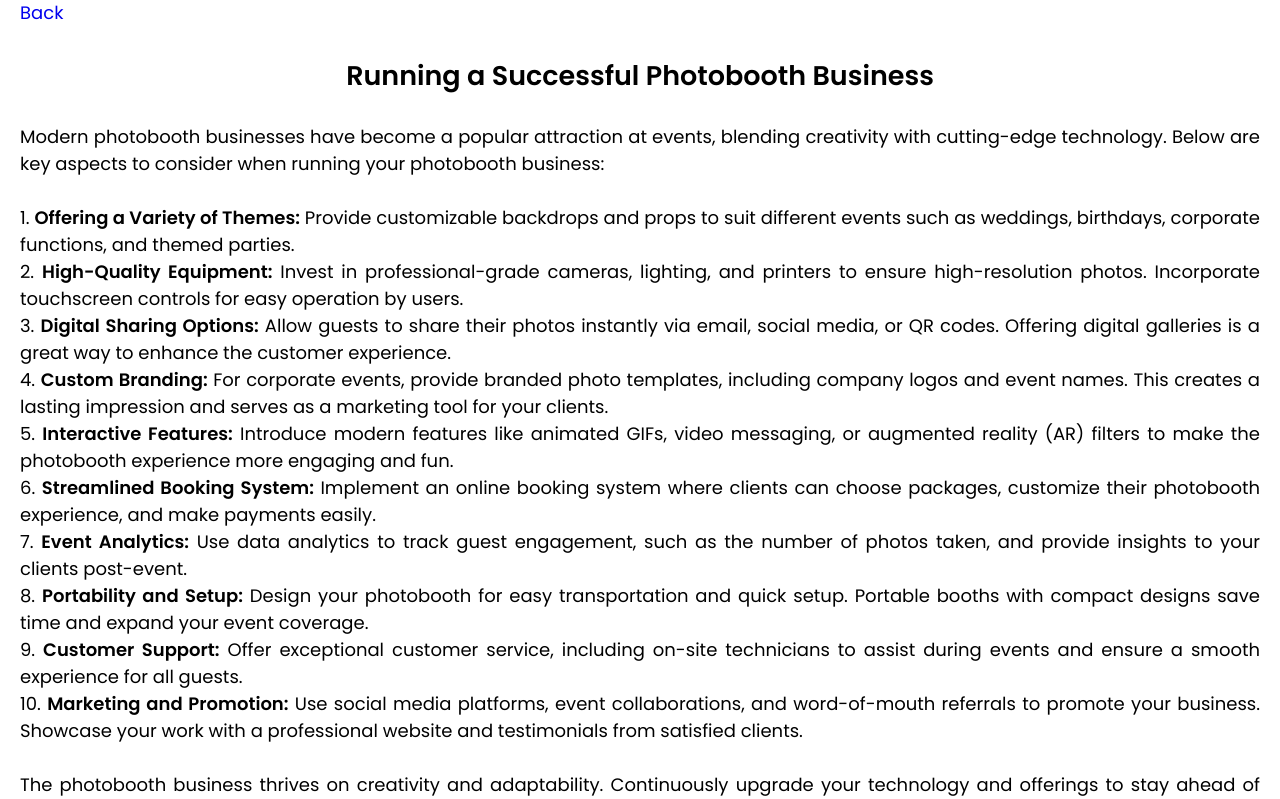
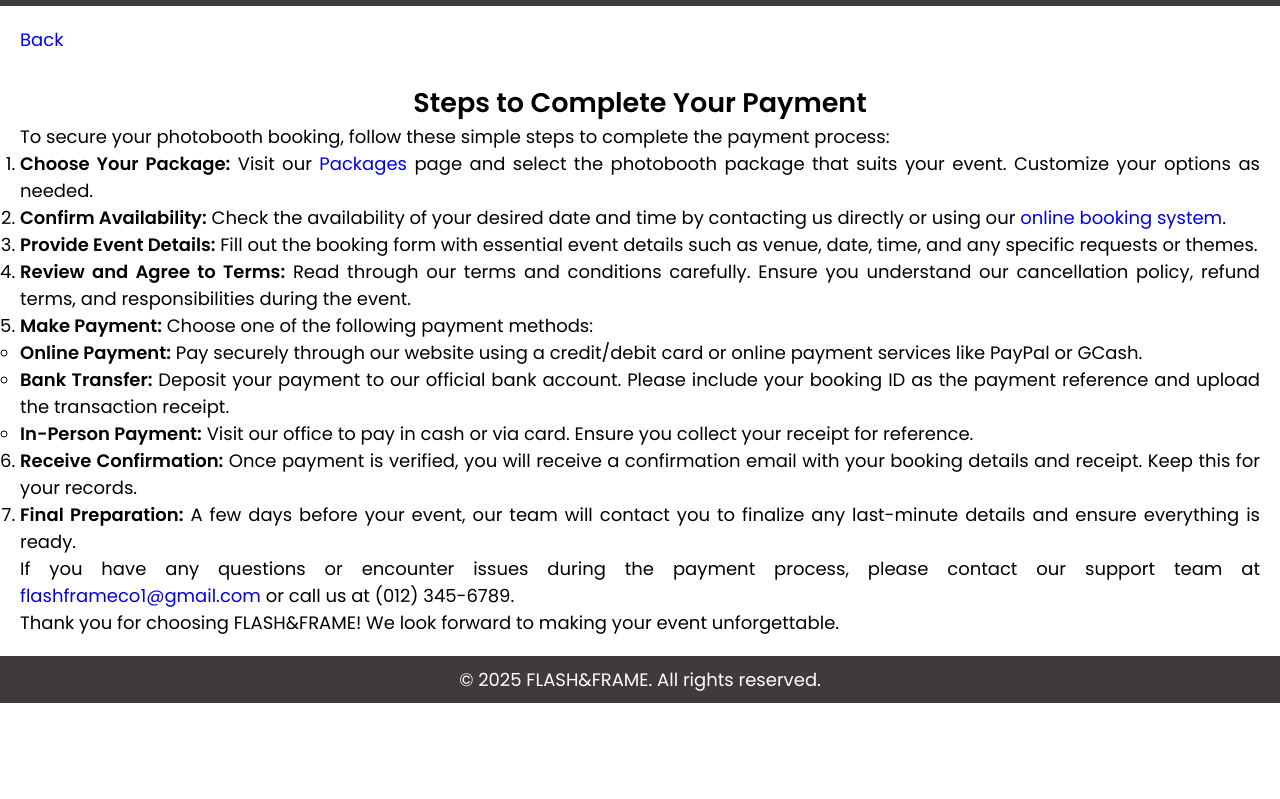
Before and after one commit to flashframeco/flashandframeco, a plain HTML site: page payment.html in a window 1280 px wide. Shown: the part 116-915 px from the top of the page. After the commit the page ends 819 px from the top, so only its background shows below. Drawn offline with Linux system fonts and the light colour scheme.

Commit message:
payment.html

```diff
--- a/payment.html
+++ b/payment.html
@@ -7,39 +7,43 @@
 </head>
 <body>
   <header>
-    <a href="main.html" class="fa-fas-backward"><a></a>
-    <h1>Payment</h1>
+    <a href="main.html" class="fa-fas-backward">Back</a>
+    <h1>Payment Process</h1>
   </header>
 
   <main>
     <a href="index.html" class="fa-fas-backward">Back</a>
 
-    <h2>Running a Successful Photobooth Business</h2><BR>
-    <p>Modern photobooth businesses have become a popular attraction at events, blending creativity with cutting-edge technology. Below are key aspects to consider when running your photobooth business: <BR><BR>
+    <h2>Steps to Complete Your Payment</h2>
+    <p>To secure your photobooth booking, follow these simple steps to complete the payment process:</p>
 
-        <ol>1. <b>Offering a Variety of Themes:</b> Provide customizable backdrops and props to suit different events such as weddings, birthdays, corporate functions, and themed parties.</ol>
+    <ol>
+      <li><b>Choose Your Package:</b> Visit our <a href="index.html">Packages</a> page and select the photobooth package that suits your event. Customize your options as needed.</li>
 
-        <ol>2. <b>High-Quality Equipment:</b> Invest in professional-grade cameras, lighting, and printers to ensure high-resolution photos. Incorporate touchscreen controls for easy operation by users.</ol>
+      <li><b>Confirm Availability:</b> Check the availability of your desired date and time by contacting us directly or using our <a href="index.html">online booking system</a>.</li>
 
-        <ol>3. <b>Digital Sharing Options:</b> Allow guests to share their photos instantly via email, social media, or QR codes. Offering digital galleries is a great way to enhance the customer experience.</ol>
+      <li><b>Provide Event Details:</b> Fill out the booking form with essential event details such as venue, date, time, and any specific requests or themes.</li>
 
-        <ol>4. <b>Custom Branding:</b> For corporate events, provide branded photo templates, including company logos and event names. This creates a lasting impression and serves as a marketing tool for your clients.</ol>
+      <li><b>Review and Agree to Terms:</b> Read through our terms and conditions carefully. Ensure you understand our cancellation policy, refund terms, and responsibilities during the event.</li>
 
-        <ol>5. <b>Interactive Features:</b> Introduce modern features like animated GIFs, video messaging, or augmented reality (AR) filters to make the photobooth experience more engaging and fun.</ol>
+      <li><b>Make Payment:</b> Choose one of the following payment methods:
+        <ul>
+          <li><b>Online Payment:</b> Pay securely through our website using a credit/debit card or online payment services like PayPal or GCash.</li>
+          <li><b>Bank Transfer:</b> Deposit your payment to our official bank account. Please include your booking ID as the payment reference and upload the transaction receipt.</li>
+          <li><b>In-Person Payment:</b> Visit our office to pay in cash or via card. Ensure you collect your receipt for reference.</li>
+        </ul>
+      </li>
 
-        <ol>6. <b>Streamlined Booking System:</b> Implement an online booking system where clients can choose packages, customize their photobooth experience, and make payments easily.</ol>
+      <li><b>Receive Confirmation:</b> Once payment is verified, you will receive a confirmation email with your booking details and receipt. Keep this for your records.</li>
 
-        <ol>7. <b>Event Analytics:</b> Use data analytics to track guest engagement, such as the number of photos taken, and provide insights to your clients post-event.</ol>
+      <li><b>Final Preparation:</b> A few days before your event, our team will contact you to finalize any last-minute details and ensure everything is ready.</li>
+    </ol>
 
-        <ol>8. <b>Portability and Setup:</b> Design your photobooth for easy transportation and quick setup. Portable booths with compact designs save time and expand your event coverage.</ol>
+    <p>If you have any questions or encounter issues during the payment process, please contact our support team at <a href="mailto:support@flashandframe.com">flashframeco1@gmail.com</a> or call us at (012) 345-6789.</p>
 
-        <ol>9. <b>Customer Support:</b> Offer exceptional customer service, including on-site technicians to assist during events and ensure a smooth experience for all guests.</ol>
+    <p>Thank you for choosing FLASH&FRAME! We look forward to making your event unforgettable.</p>
+  </main>
 
-        <ol>10. <b>Marketing and Promotion:</b> Use social media platforms, event collaborations, and word-of-mouth referrals to promote your business. Showcase your work with a professional website and testimonials from satisfied clients.</ol>
-        <BR>
-        The photobooth business thrives on creativity and adaptability. Continuously upgrade your technology and offerings to stay ahead of industry trends and meet customer expectations. With the right approach, a modern photobooth can be the highlight of any event!</p>
-  </main>
-  <BR><BR><BR><BR><BR>
   <footer>
     <p>&copy; 2025 FLASH&FRAME. All rights reserved.</p>
   </footer>
```
